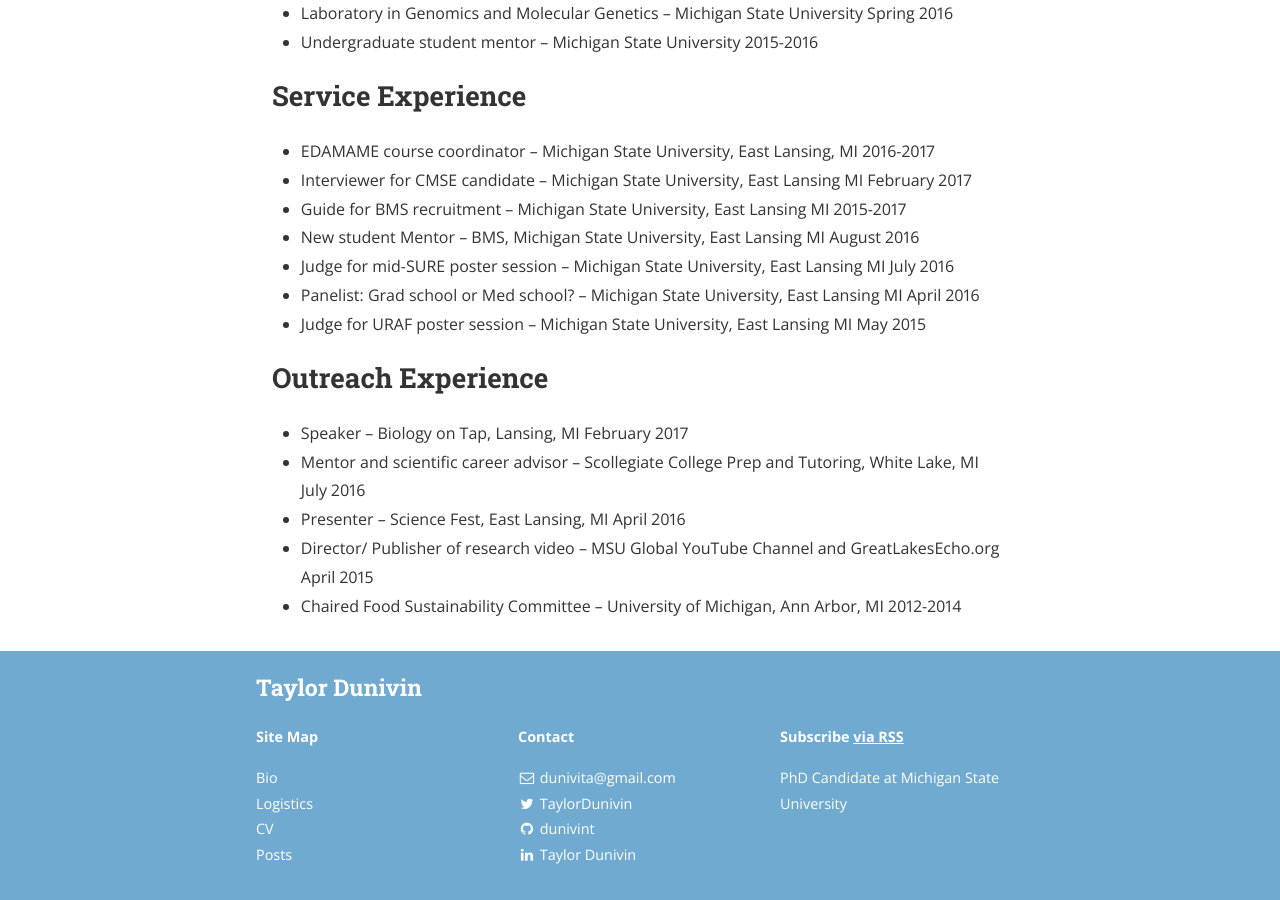
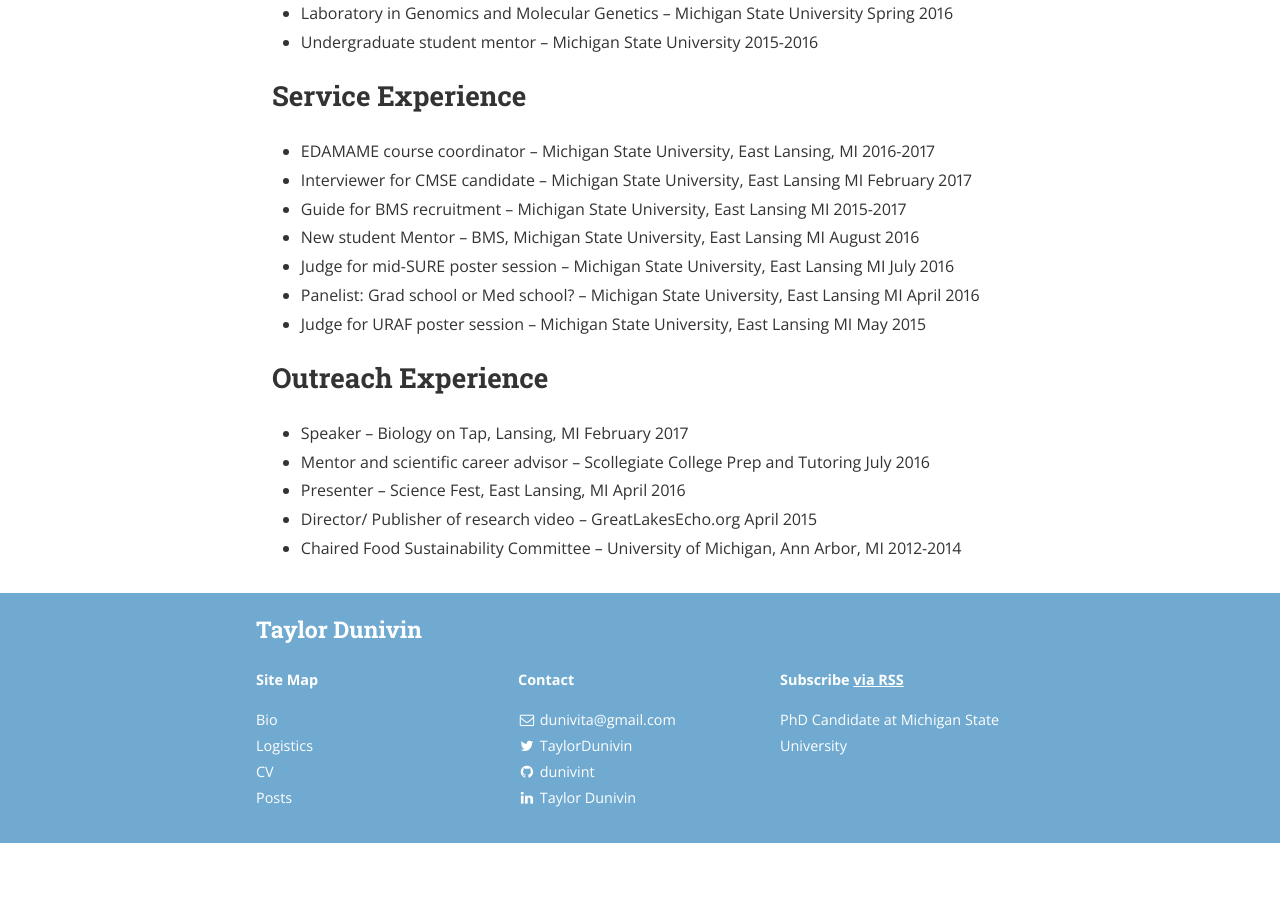
Before and after one commit to dunivint/dunivint.github.io, a Jekyll site: the page built from materials.md, in a window 1280 px wide and 900 px high, scrolled down 2928 px. Built offline with Jekyll 4.4.1, drawn with Linux system fonts in a browser that asks for light colours; nearby versions of some CDN libraries; a style sheet for code colours, icons or effects is not loaded; after the commit the page ends 3771 px from its top, so only the background shows below that.

Commit message:
Update materials.md

```diff
--- a/materials.md
+++ b/materials.md
@@ -90,7 +90,7 @@ J. Bursley, T. Dunivin, S. Umthong, J. W. Zagorski, A. E. Turley, H. E. Dover, C
 
 ## __Outreach Experience__
 *	Speaker – Biology on Tap, Lansing, MI							          February 2017
-*	Mentor and scientific career advisor – Scollegiate College Prep and Tutoring, White Lake, MI	          July 2016
+*	Mentor and scientific career advisor – Scollegiate College Prep and Tutoring	          July 2016
 *	Presenter – Science Fest, East Lansing, MI							          April 2016
-*	Director/ Publisher of research video – MSU Global YouTube Channel and GreatLakesEcho.org      April 2015
+*	Director/ Publisher of research video – GreatLakesEcho.org      April 2015
 *	Chaired Food Sustainability Committee – University of Michigan, Ann Arbor, MI		          2012-2014
```
